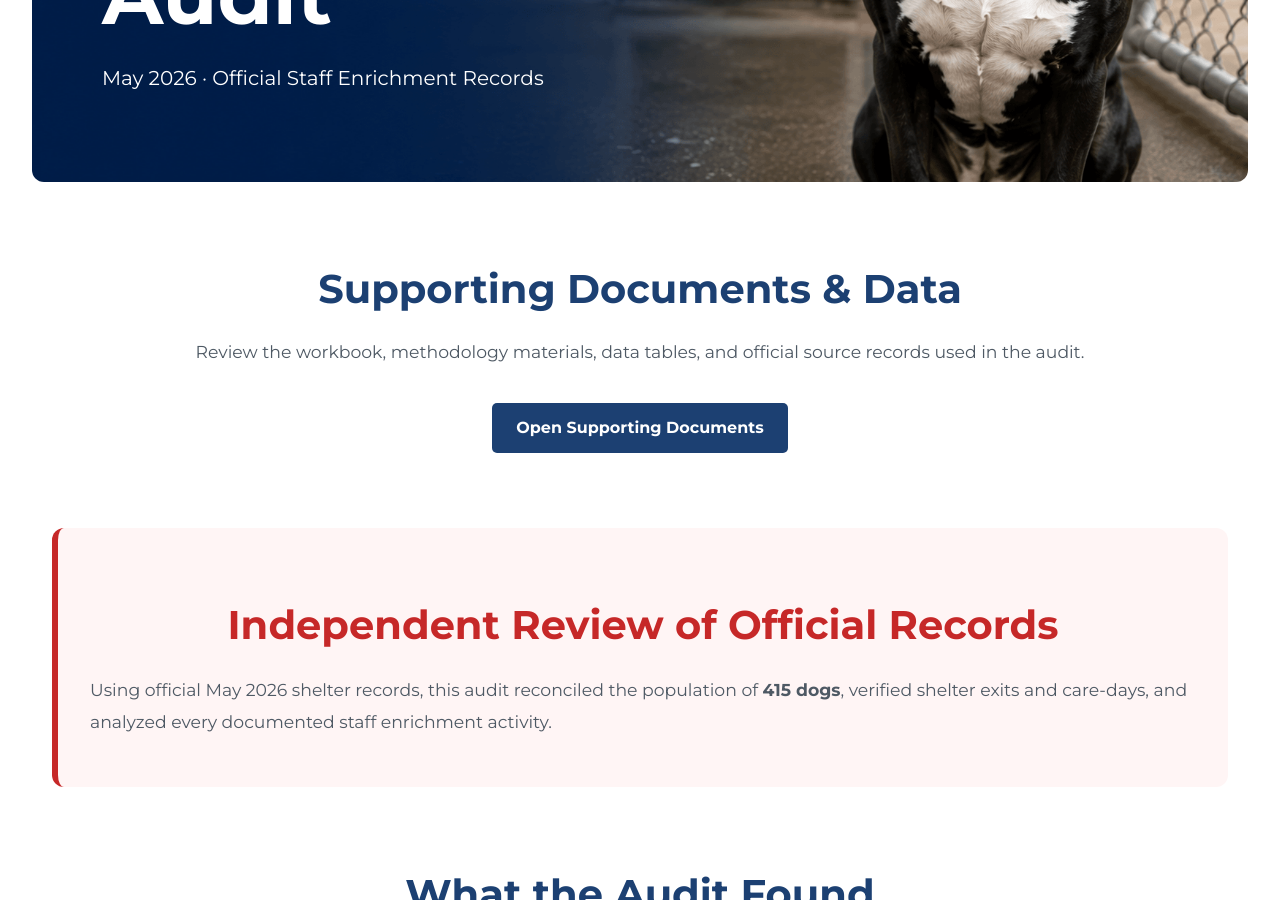
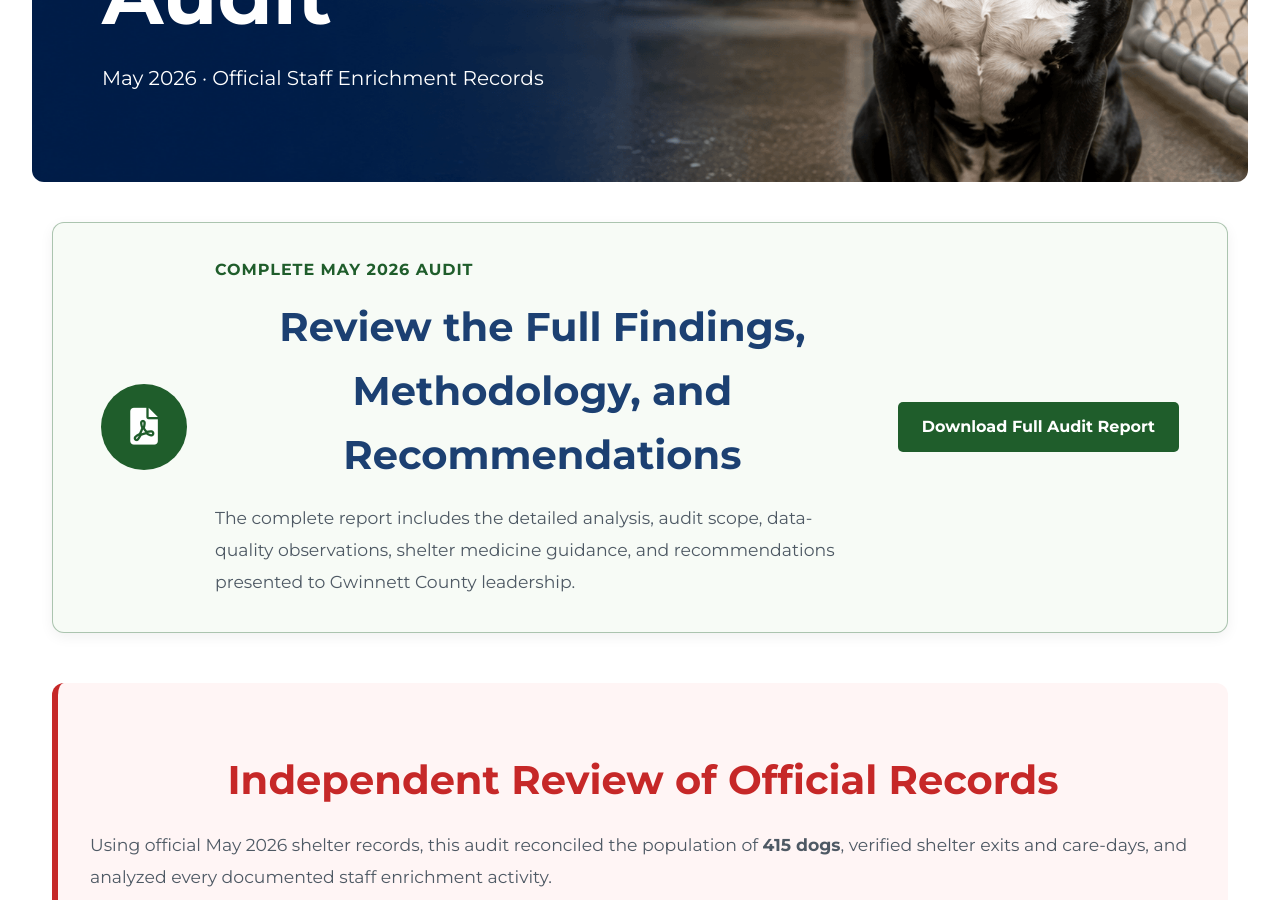
Before and after one commit to whitleybacon/gwinnett-animal-advocacy-alliance, a Jekyll site: the page built from issues/enrichment/index.html, in a window 1280 px wide and 900 px high, scrolled down 562 px. Built offline with Jekyll 4.4.1, drawn with Linux system fonts in a browser that asks for light colours; some of the changed text lies outside the part shown.

Commit message:
Update index.html

```diff
--- a/issues/enrichment/index.html
+++ b/issues/enrichment/index.html
@@ -311,22 +311,35 @@ title: Independent Canine Staff Enrichment Audit
     </div>
 </section>
 
-<section class="home-section audit-section">
-    <h2>Supporting Documents &amp; Data</h2>
+<!-- ======================================================
+     DOWNLOAD FULL AUDIT
+======================================================= -->
 
-    <p class="section-intro">
-        Review the workbook, methodology materials, data tables, and official
-        source records used in the audit.
+<section class="home-section">
+    <div class="alert-banner">
+        <div class="alert-banner-icon">
+            <i class="fas fa-file-pdf"></i>
+        </div>
+
+        <div class="alert-banner-content">
+            <span class="alert-banner-label">Complete May 2026 Audit</span>
+
+            <h2>Review the Full Findings, Methodology, and Recommendations</h2>
+
+            <p>
+                The complete report includes the detailed analysis, audit scope,
+                data-quality observations, shelter medicine guidance, and
+                recommendations presented to Gwinnett County leadership.
             </p>
+        </div>
 
-    <div class="center-button">
         <a
-            href="REPLACE-WITH-GOOGLE-DRIVE-URL"
-            class="btn"
+            href="REPLACE-WITH-AUDIT-PDF-URL"
+            class="btn alert-banner-button"
             target="_blank"
             rel="noopener noreferrer"
         >
-            Open Supporting Documents
+            Download Full Audit Report
         </a>
     </div>
 </section>
@@ -752,59 +765,22 @@ title: Independent Canine Staff Enrichment Audit
 ======================================================= -->
 
 <section class="home-section audit-section">
-    <h2>Audit Resources</h2>
+    <h2>Supporting Documents &amp; Data</h2>
 
     <p class="section-intro">
-        Review the complete audit and the official records and supporting
-        analysis used to produce the findings.
+        Review the workbook, methodology materials, data tables, and official
+        source records used in the audit.
     </p>
 
-    <div class="audit-resource-grid">
-
-        <div class="home-card audit-resource-card">
-            <div class="home-card-icon icon-blue">
-                <i class="fa-solid fa-file-pdf"></i>
-            </div>
-
-            <h3>Complete Audit Report</h3>
-
-            <p>
-                View the full findings, methodology, scope, data-quality
-                observations, and recommendations.
-            </p>
-
+    <div class="center-button">
         <a
-                href="REPLACE-WITH-AUDIT-PDF-URL"
-                class="btn"
-                target="_blank"
-                rel="noopener noreferrer"
-            >
-                Download Full Audit Report
-            </a>
-        </div>
-
-        <div class="home-card audit-resource-card">
-            <div class="home-card-icon icon-green">
-                <i class="fa-solid fa-folder-open"></i>
-            </div>
-
-            <h3>Supporting Documents &amp; Data</h3>
-
-            <p>
-                Review the supporting workbook, methodology materials, data
-                tables, and official source records.
-            </p>
-
-            <a
-                href="REPLACE-WITH-GOOGLE-DRIVE-URL"
+            href="https://drive.google.com/drive/folders/1ABEjKrDPrlxtqC_k5xLztNT11oOAGhHT?usp=drive_link"
             class="btn"
             target="_blank"
             rel="noopener noreferrer"
         >
             Open Supporting Documents
         </a>
-        </div>
-
     </div>
 </section>
 
```
Lines whose indentation alone changed are shown as unchanged.
